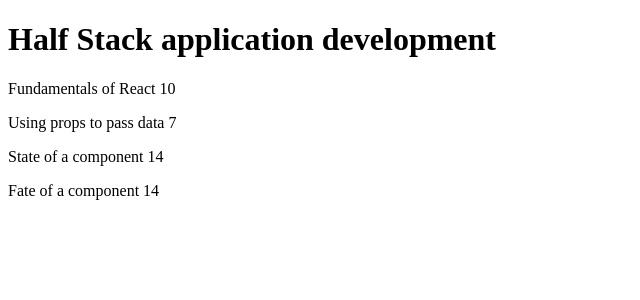
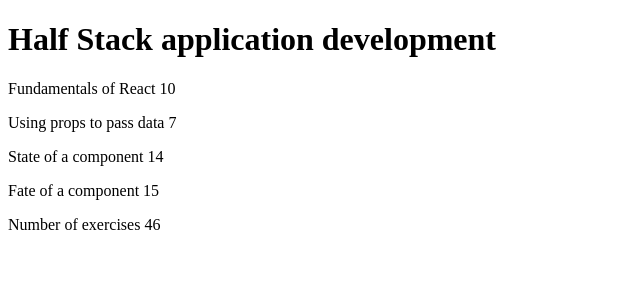
Before and after one commit to rkoverola/fullstackopen, a React (Create React App) app in the folder part2/courseinfo/: page / in a window 1280 px wide. Shown: the top 300 px of the page, without its empty margins (0-640 px from the left). Built offline with nearby package versions, Linux system fonts and the light colour scheme.

Commit message:
Solve 2.2

```diff
--- a/part2/courseinfo/src/App.js
+++ b/part2/courseinfo/src/App.js
@@ -10,10 +10,11 @@ const Content = ({course}) => {
     </>
   )
 }
-const Total = (props) => {
+const Total = ({course}) => {
+  console.log("Calculating total with:", course.parts)
   return (
     <>
-      <p>Number of exercises {props.course.parts[0].exercises + props.course.parts[1].exercises + props.course.parts[2].exercises}</p>
+      <p>Number of exercises {course.parts.map(p => p.exercises).reduce((e1, e2) => e1 + e2, 0)}</p>
     </>
   )
 }
@@ -23,6 +24,7 @@ const Course = ({course}) => {
     <>
       <Header name={course.name}/>
       <Content course={course} />
+      <Total course={course}/>
     </>
   )
 }
@@ -49,7 +51,7 @@ const App = () => {
       },
       {
         name: 'Fate of a component',
-        exercises: 14,
+        exercises: 15,
         id: 4
       }
     ]
```
